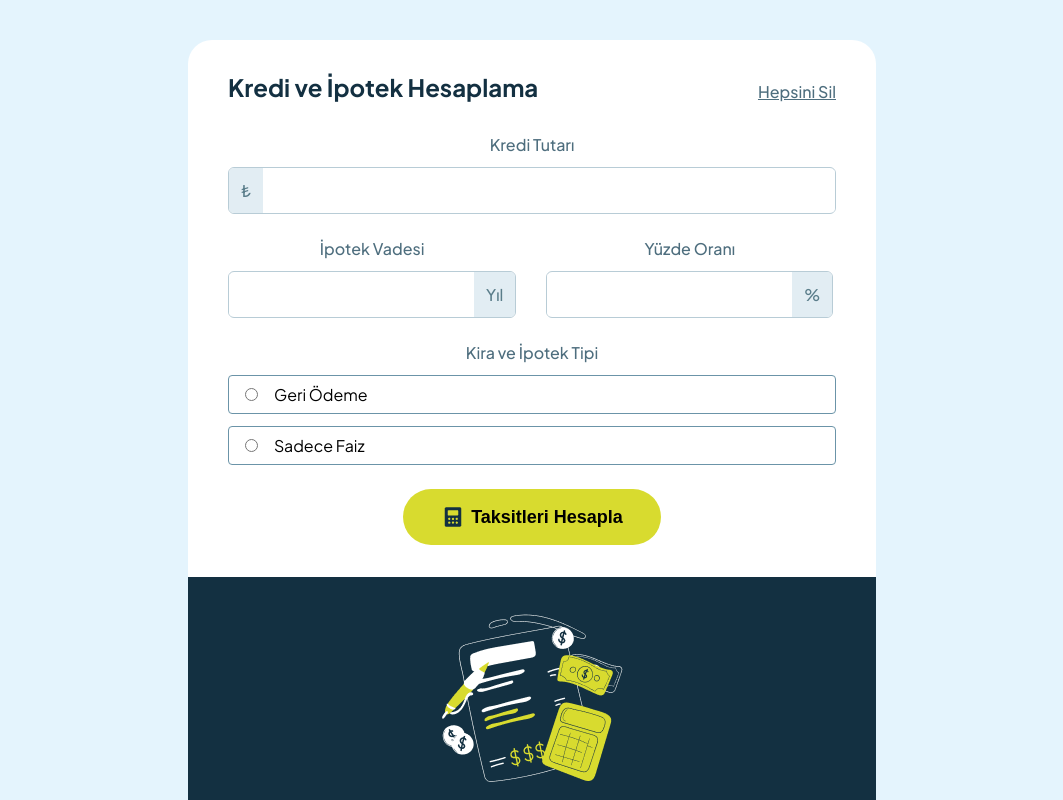
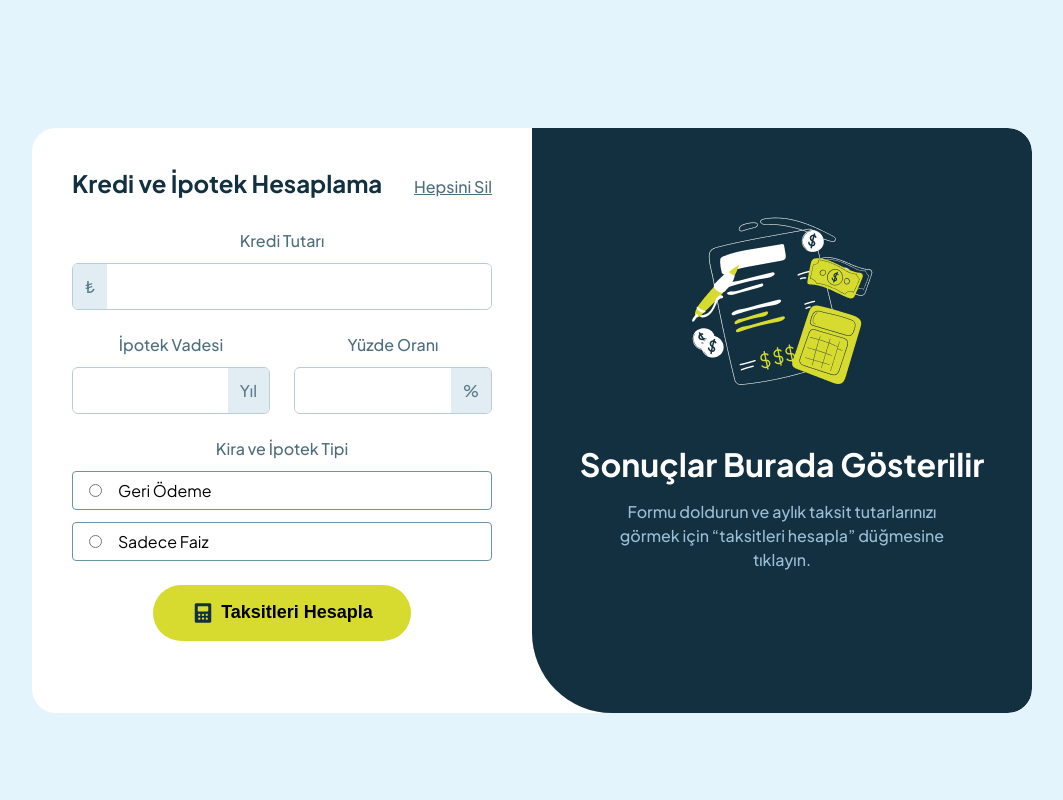
Before and after one commit to dursunkokturk/Front-End-School-React-JS-Project-Loan-And-Mortgage-Calculator-App-V3, a React (Vite) app: page / in a window 1280 px wide. Shown: the top 800 px of the page, without its empty margins (108-1171 px from the left). Built offline with nearby package versions, Linux system fonts and the light colour scheme.

Commit message:
src klasoru icindeki app.jsx component icindeki container alaninda desktop gorunum icin app.css dosyasinda css duzenlemesi yapildi

```diff
--- a/src/App.css
+++ b/src/App.css
@@ -212,3 +212,72 @@ button img {
     text-align: center;
   }
 }
+
+@media (min-width:1110px) {
+  body {
+    min-height: 100vh;
+    display: flex;
+    justify-content: center;
+    align-items: center;
+  }
+
+  .container {
+    width: 100%;
+    max-width: 1000px;
+
+    display: flex;
+    overflow: hidden;
+    padding-inline: 0px;
+  }
+
+  .header-and-main {
+    /* width: 500px; */
+    flex: 1;
+    padding-inline: 40px;
+    padding-bottom: 40px;
+  }
+
+  .container .header {
+    padding-top: 40px;
+  }
+
+
+  .mortgage-term-and-interest-rate {
+    display: flex;
+    gap: 24px;
+  }
+
+  .mortgage-term-and-interest-rate .form-group {
+    flex: 1;
+    padding-right: 0;
+  }
+
+  .mortgage-term-and-interest-rate input {
+    width: 100%;
+  }
+
+
+  .footer {
+    flex: 1;
+    margin-inline: 0;
+    border-radius: 0 24px 24px 80px;
+    justify-content: center;
+    padding-inline: 40px;
+  }
+
+  .footer img {
+    padding-top: 0;
+  }
+
+  .footer h2 {
+    text-align: center;
+    font-size: 32px;
+    padding-top: 24px;
+  }
+
+  .footer h4 {
+    text-align: center;
+    max-width: 360px;
+    line-height: 1.5;
+  }
+}
--- a/src/App.jsx
+++ b/src/App.jsx
@@ -7,6 +7,7 @@ export default function App() {
   return (
     <>
       <div className="container">
+        <div className="header-and-main">
           <header className='header'>
             <h2>Kredi ve İpotek Hesaplama</h2>
             <a href="" className='clear-btn'>Hepsini Sil</a>
@@ -57,6 +58,7 @@ export default function App() {
               <button><img src={Calculator} alt="" />Taksitleri Hesapla</button>
             </div>
           </main>
+        </div>
         <footer className='footer'>
           <img src={CalculateFooter} alt="" />
           <h2>Sonuçlar Burada Gösterilir</h2>
```
Lines whose indentation alone changed are shown as unchanged.
